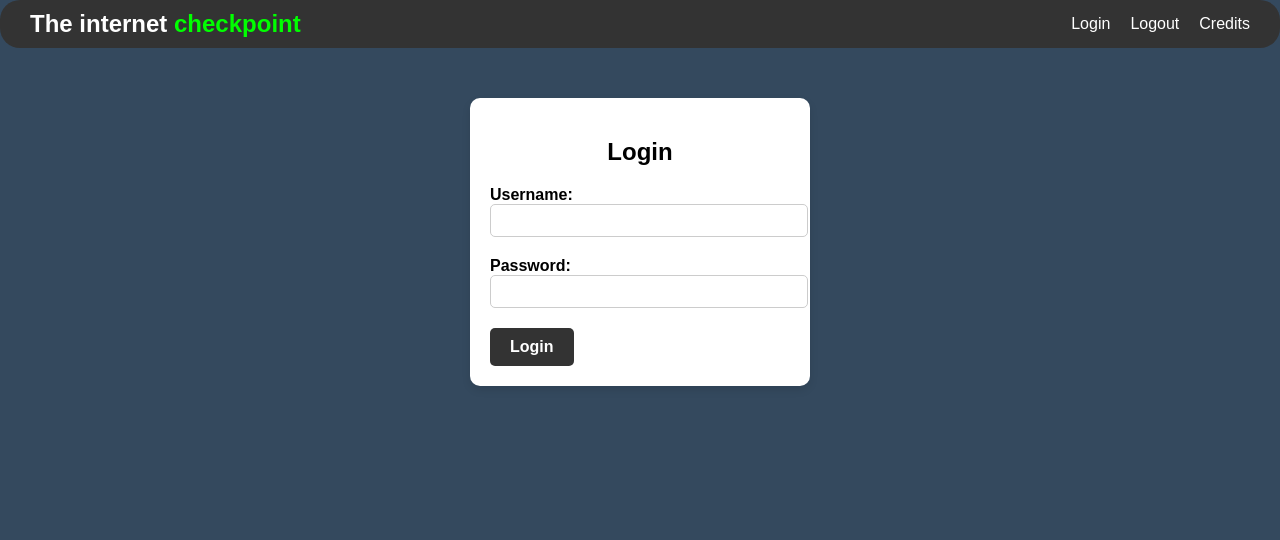
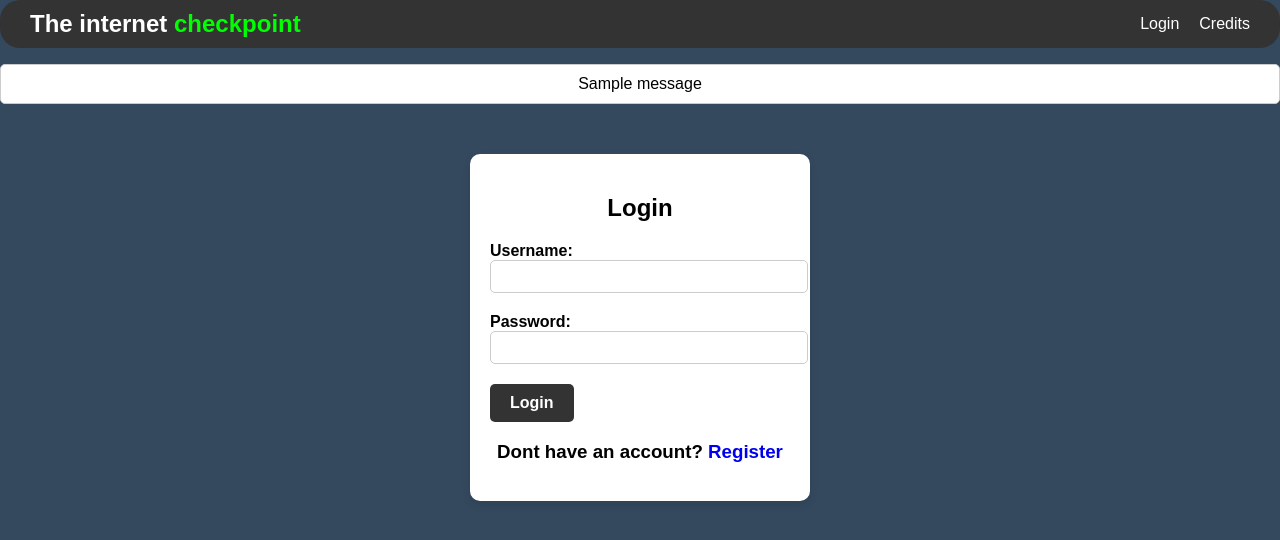
Before and after one commit to AJXD2/the-internet-checkpoint, a Flask app: page /login in a window 1280 px wide. Shown: the top 540 px of the page. Run offline with Flask 3, Linux system fonts and the light colour scheme; tables that the repository leaves empty hold one stand-in row (values such as "Sample post"); one stand-in notice (Sample message) is shown; parts of the project's set-up code (start-up, migrations or seed data) failed here and were passed over.

Commit message:
made login/register system

```diff
--- a/app.py
+++ b/app.py
@@ -1,13 +1,23 @@
-from flask import Flask, request, redirect, jsonify, render_template
+from flask import (
+    Flask,
+    request,
+    redirect,
+    jsonify,
+    render_template,
+    session,
+    url_for,
+    flash,
+)
 from flask_sqlalchemy import SQLAlchemy
 import os
+from sqlalchemy.exc import IntegrityError
 from sqlalchemy.sql import func
 
 
 basedir = os.path.abspath(os.path.dirname(__file__))
 
 app = Flask(__name__, static_folder="static")
-
+app.config["SECRET_KEY"] = "f8ef945328094e22b6ae3045819ff4a5"
 
 app.config["SQLALCHEMY_DATABASE_URI"] = "sqlite:///" + os.path.join(
     basedir, "instance", "dev.db"
@@ -24,26 +34,86 @@ class User(db.Model):
     password = db.Column(db.String(80), nullable=False)
     created_at = db.Column(db.DateTime(timezone=True), server_default=func.now())
 
+    # Establishing the one-to-many relationship with Message
+    messages = db.relationship("Message", backref="user", lazy=True)
+
     def __repr__(self):
         return f"<User {self.username}>"
+
+    def __str__(self):
+        return f"<User {self.username}>"
+
+
+class Message(db.Model):
+    id = db.Column(db.Integer(), primary_key=True)
+    body = db.Column(db.String(150), nullable=False)
+
+    # Creating a foreign key to the User model
+    user_id = db.Column(db.Integer, db.ForeignKey("user.id"), nullable=False)
 
 
 @app.route("/")
 def index():
-    return render_template("index.html")
+    logged_in = False
+    username = None
+    if "user_id" in session:
+        logged_in = True
+        # User is signed in, do something
+        user_id = session["user_id"]
+        user = User.query.get(user_id)
+        if user:
+            username = user.username
+
+    return render_template("index.html", logged_in=logged_in, username=username)
 
 
 @app.route("/login", methods=["POST", "GET"])
 def login():
+    if request.method == "POST":
+        username = request.form.get("username")
+        password = request.form.get("password")
+
+        user = User.query.filter_by(username=username).first()
+
+        if user and user.password == password:
+            # Set a session variable to indicate the user is logged in
+            session["user_id"] = user.id
+            session["username"] = user.username
+            session["logged_in"] = True
+            flash("Login successful!", "success")
+            return redirect(
+                url_for("index")
+            )  # Redirect to a dashboard page or some other page after login
+
+        flash("Invalid username or password. Please try again.", "danger")
+
     return render_template("login.html")
 
 
 @app.route("/register", methods=["POST", "GET"])
 def register():
     if request.method == "POST":
-        pass
+        username = request.form.get("username")
+        password = request.form.get("password")
+        # try:
+        user = User(username=username, password=password)
+        db.session.add(user)
+        db.session.commit()
+        # except IntegrityError:
+        #     flash(
+        #         "An error occoured while making user. Does it exist allready?", "error"
+        #     )
+        #     return redirect(url_for("register"))
+    return render_template("signup.html")
 
-    return render_template("signup.html")
+
+@app.route("/logout")
+def logout():
+    flash("Logged out!", "info")
+    session.pop("user_id", None)
+    session.pop("logged_in", None)
+    session.pop("username", None)
+    return redirect(url_for("index"))
 
 
 if __name__ == "__main__":
--- a/setup_env.py
+++ b/setup_env.py
@@ -15,7 +15,8 @@ print("LIB CHECK DONE!")
 from app import db, User, app
 
 print("CREATING DB")
-os.mkdir("instance")
+if not os.path.exists("instance"):
+    os.mkdir("instance")
 # Create DB/Clear previous records
 with app.app_context():
     db.drop_all()
--- a/static/css/global.css
+++ b/static/css/global.css
@@ -89,6 +89,43 @@ button:hover {
     background-color: #555;
 }
 
-h2 {
+.form-section h2, h3, h4, h5, h6{
     text-align: center;
+    color:black;
 }
+
+.form-section a {
+    text-decoration: none;
+
+}
+.flash-messages {
+    list-style-type: none;
+    padding: 0;
+}
+
+.flash-message {
+    color: black;
+    padding: 10px;
+    margin-bottom: 10px;
+    border: 1px solid #ccc;
+    border-radius: 5px;
+    text-align: center;
+    background-color: #fff;
+}
+
+.flash-message.info {
+    background-color: #d4edda;
+    border-color: #c3e6cb;
+    color: #155724;
+
+}
+
+.flash-message.error {
+    background-color: #f8d7da;
+    border-color: #f5c6cb;
+    color: #721c24;
+}
+
+.no-acc-link {
+
+}
--- a/templates/base.html
+++ b/templates/base.html
@@ -16,11 +16,31 @@
             <a href="/">The internet <span style="color:lime">checkpoint</span></a>
         </div>
         <div class="navbar-links">
+
+            {% if session["logged_in"] %}
+            <a href="/logout">Logout</a>
+            {% else %}
             <a href="/login">Login</a>
-            <a href="/logout">Logout</a>
+            {% endif %}
+
+
             <a href="/credits">Credits</a>
+
+            {% if logged_in %}
+            <a>Logged in as: {{session["username"]}}</a>
+            {% endif %}
         </div>
+
     </div>
+    {% with messages = get_flashed_messages() %}
+    {% if messages %}
+    <ul class="flash-messages">
+        {% for message in messages %}
+        <li class="flash-message">{{ message }}</li>
+        {% endfor %}
+    </ul>
+    {% endif %}
+    {% endwith %}
     <div class="container">
         {% block content %}
 
--- a/templates/index.html
+++ b/templates/index.html
@@ -5,6 +5,8 @@
 
 {% block content %}
 <header class="title">
+
+
     <h1>Welcome to the Internet CheckPoint</h1>
 </header>
 
--- a/templates/login.html
+++ b/templates/login.html
@@ -17,6 +17,7 @@
             </div>
             <button type="submit">Login</button>
         </form>
+        <h3>Dont have an account? <a href="/register">Register</a></h3>
     </div>
 
 
--- a/templates/signup.html
+++ b/templates/signup.html
@@ -6,14 +6,14 @@
 <div class="form-container">
     <div class="form-section">
         <h2>Sign Up</h2>
-        <form action="#" method="post">
+        <form method="post">
             <div class="form-group">
                 <label for="new-username">Username:</label>
-                <input type="text" id="new-username" name="new-username" required>
+                <input type="text" id="new-username" name="username" required>
             </div>
             <div class="form-group">
                 <label for="new-password">Password:</label>
-                <input type="password" id="new-password" name="new-password" required>
+                <input type="password" id="new-password" name="password" required>
             </div>
             <button type="submit">Sign Up</button>
         </form>
```
